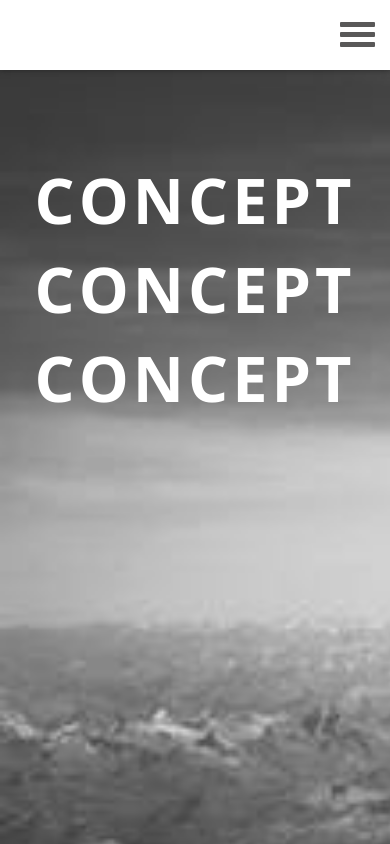
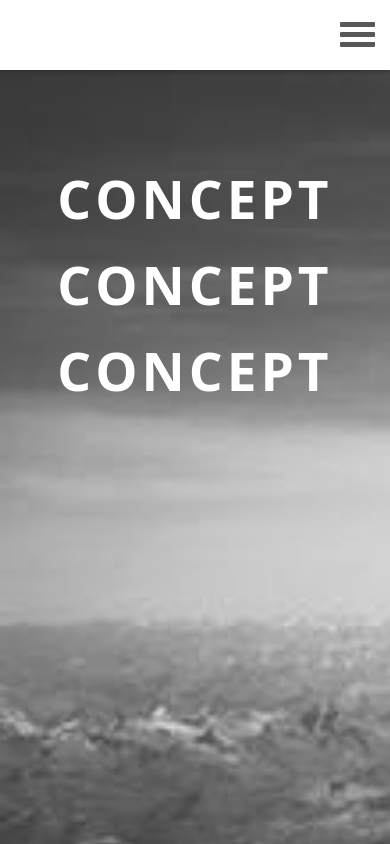
Before and after one commit to masuko-nolem/fortune-technologies, a plain HTML site: page index.html in a window 390 px wide. Shown: the top 844 px of the page. Drawn offline with nearby package versions, Linux system fonts and the light colour scheme; a web font is replaced by a local one.

Commit message:
fix nav issue

```diff
--- a/index.html
+++ b/index.html
@@ -1,6 +1,7 @@
 <!DOCTYPE html>
   <html>
     <head>
+      <meta name="viewport" content="width=device-width, initial-scale=1, maximum-scale=1">
       <link rel="stylesheet" href="css/app.css">
       <script type="text/javascript" src="bower_components/jquery/dist/jquery.js"></script>
     </head>
--- a/sass/hero.scss
+++ b/sass/hero.scss
@@ -129,6 +129,14 @@
 }
 
 @media only screen and (max-width: 484px) {
+  .hero {
+    .hero-text {
+      h1 {
+        font-size: 3.8em;
+      }
+    }
+  }
+
   .our-service {
     .icon-row {
       i {
```
Also changed, not shown: css/app.css.
